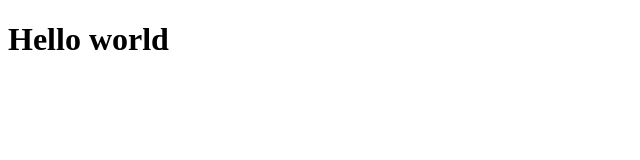
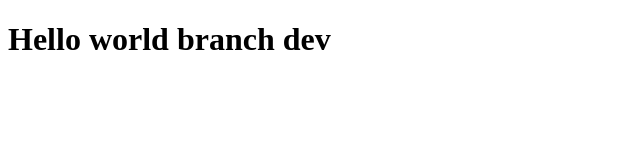
Before and after one commit to tiagodnzz/aula-git-valendo-horas-facul, a plain HTML site: page index.html in a window 1280 px wide. Shown: the whole page, without its empty margins (0-640 px from the left). Drawn offline with Linux system fonts and the light colour scheme.

Commit message:
Update index.html
ajustando branch

```diff
--- a/index.html
+++ b/index.html
@@ -6,6 +6,6 @@
     <title>Git</title>
 </head>
 <body>
-    <h1>Hello world</h1>
+    <h1>Hello world branch dev</h1>
 </body>
 </html>
```
